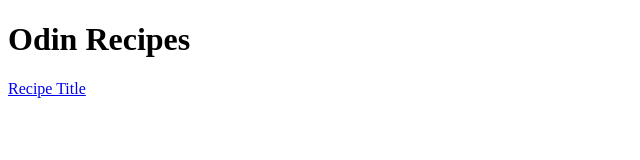
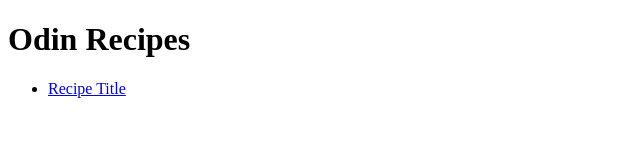
Before and after one commit to dnltech/odin-recipes, a plain HTML site: page index.html in a window 1280 px wide. Shown: the whole page, without its empty margins (0-640 px from the left). Drawn offline with Linux system fonts and the light colour scheme.

Commit message:
Edit index.html and lasagna.html

```diff
--- a/index.html
+++ b/index.html
@@ -7,6 +7,8 @@
 </head>
 <body>
     <h1>Odin Recipes</h1>
-    <a href="recipes/lasagna.html">Recipe Title</a>
+    <ul>
+        <li><a href="recipes/lasagna.html">Recipe Title</a></li>
+    </ul>
 </body>
 </html>
```
